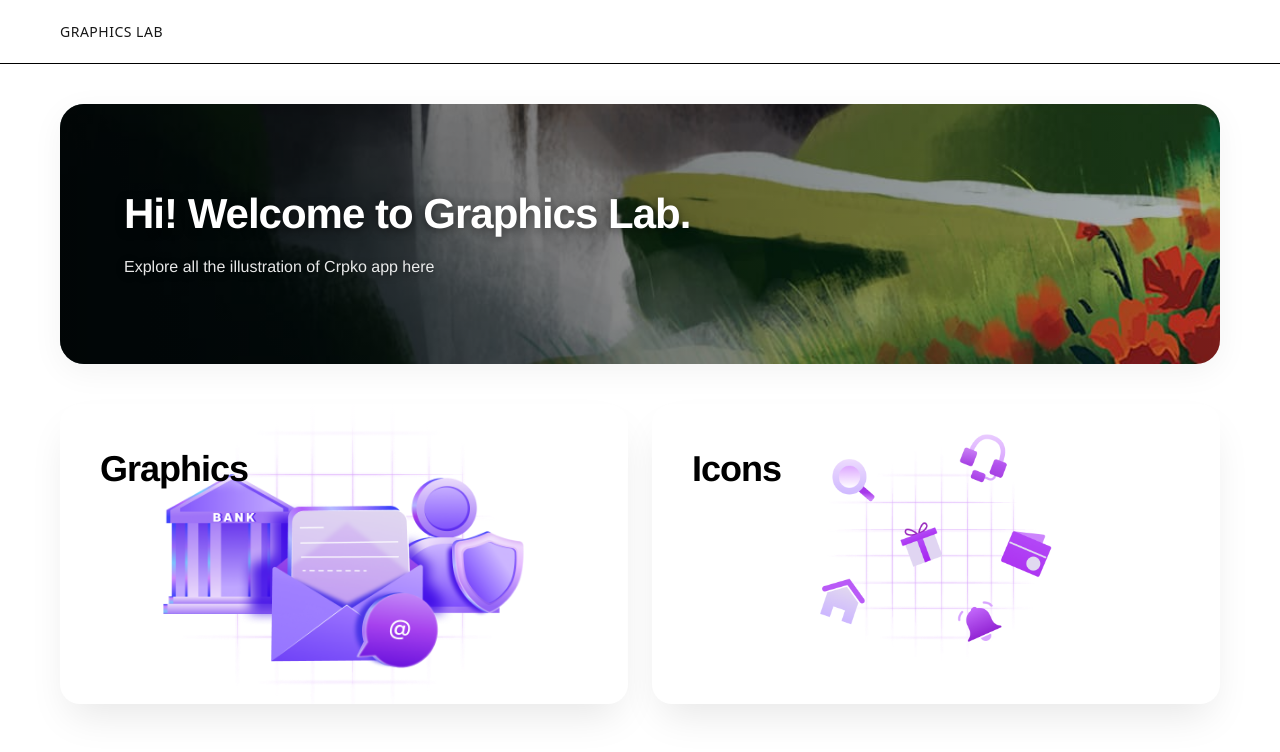
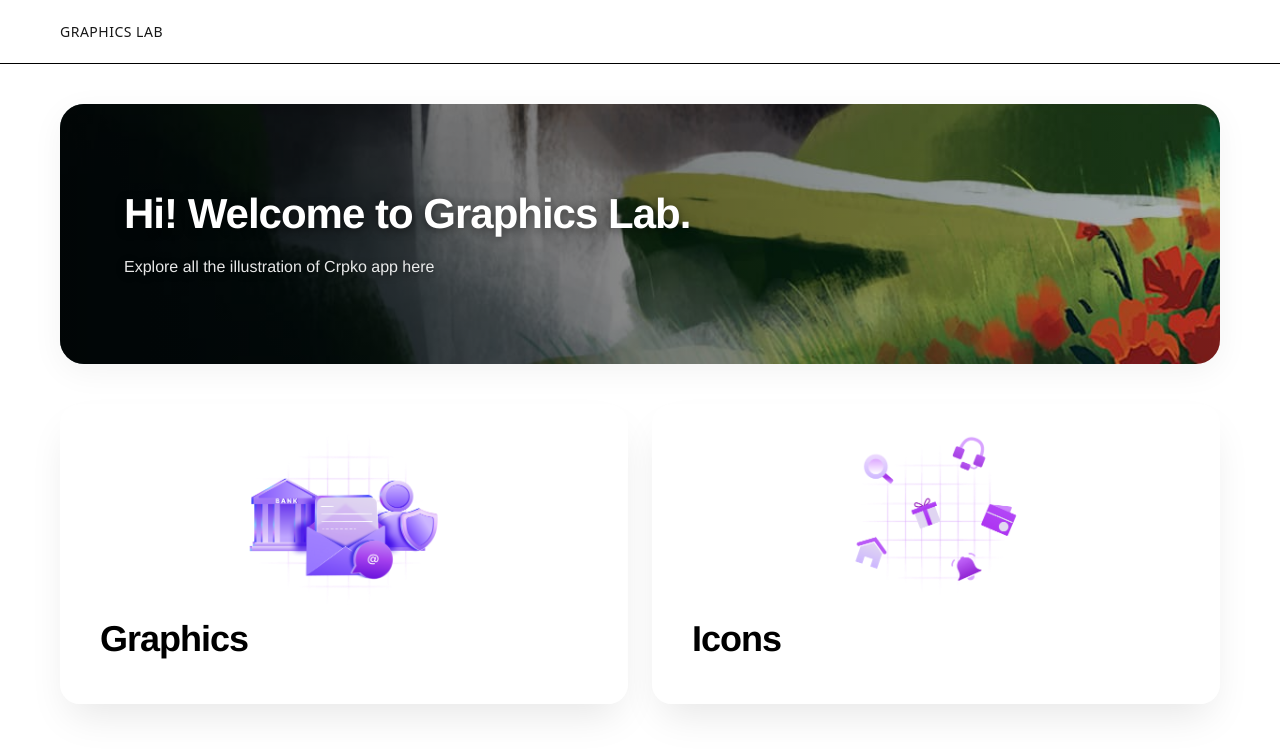
Before and after one commit to yamparalarahul27/illu-ic, a Next.js app: page /dashboard in a window 1280 px wide. Shown: the top 752 px of the page. Built offline with nearby package versions, Linux system fonts and the light colour scheme.

Commit message:
style: adjusted text to bottom-left and optimized image fit

```diff
--- a/src/app/dashboard/page.tsx
+++ b/src/app/dashboard/page.tsx
@@ -82,7 +82,7 @@ function DashboardContent() {
           minHeight: "300px",
           display: "flex",
           flexDirection: "column",
-          justifyContent: "flex-start",
+          justifyContent: "flex-end", // Text back to bottom
           background: "#ffffff", // Changed to white
           boxShadow: "0 20px 40px -10px rgba(0, 0, 0, 0.1)",
           transition: "transform 0.3s ease, box-shadow 0.3s ease",
@@ -97,18 +97,19 @@ function DashboardContent() {
             fill
             style={{
               objectFit: "contain",
-              objectPosition: "center",
+              objectPosition: "top center", // Push up away from the bottom text
               zIndex: 0,
-              transform: "scale(1.2)" // Increases size inside the card
+              paddingBottom: "80px", // Breathing room above the text
+              transform: "scale(0.85)" // Reduces size
             }}
           />
 
           {/* Glass Overlay for Text Readability */}
           <div style={{
             position: "absolute",
-            top: 0, left: 0, right: 0,
+            bottom: 0, left: 0, right: 0,
             padding: "30px 40px",
-            background: "linear-gradient(to bottom, rgba(255,255,255,0.9), transparent)",
+            background: "linear-gradient(to top, rgba(255,255,255,0.9), transparent)", // White overlay from bottom
             zIndex: 1
           }} />
 
@@ -135,7 +136,7 @@ function DashboardContent() {
           minHeight: "300px",
           display: "flex",
           flexDirection: "column",
-          justifyContent: "flex-start",
+          justifyContent: "flex-end", // Text back to bottom
           background: "#ffffff", // Changed to white
           boxShadow: "0 20px 40px -10px rgba(0, 0, 0, 0.1)",
           transition: "transform 0.3s ease, box-shadow 0.3s ease",
@@ -150,17 +151,18 @@ function DashboardContent() {
             fill
             style={{
               objectFit: "contain",
-              objectPosition: "center",
+              objectPosition: "top center", // Push up away from the bottom text
               zIndex: 0,
-              transform: "scale(0.9)" // Reduces size inside the card to accommodate the new asset
+              paddingBottom: "80px", // Breathing room above the text
+              transform: "scale(0.85)" // Reduces size
             }}
           />
 
           <div style={{
             position: "absolute",
-            top: 0, left: 0, right: 0,
+            bottom: 0, left: 0, right: 0,
             padding: "30px 40px",
-            background: "linear-gradient(to bottom, rgba(255,255,255,0.9), transparent)",
+            background: "linear-gradient(to top, rgba(255,255,255,0.9), transparent)",
             zIndex: 1
           }} />
 
```
